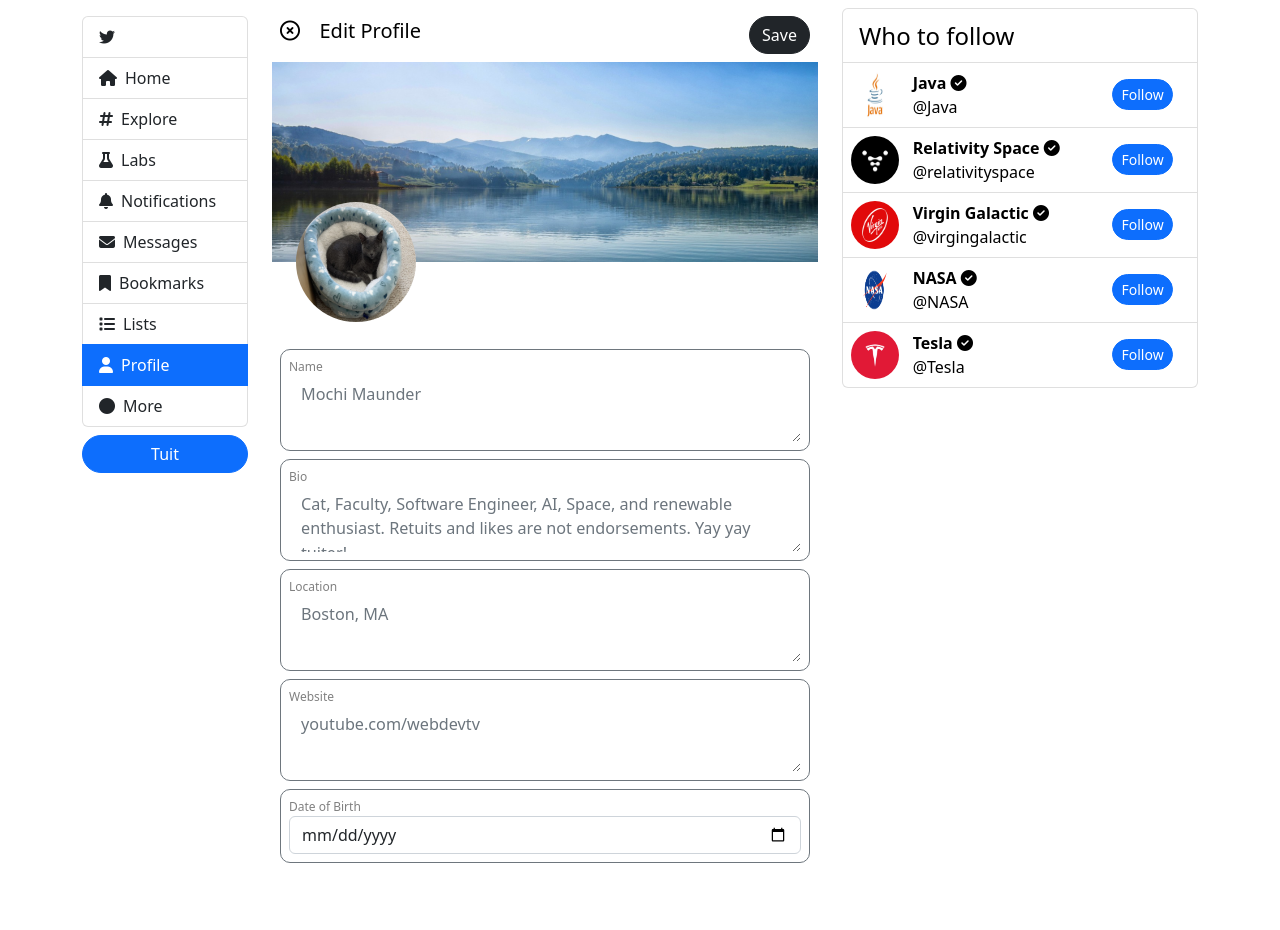
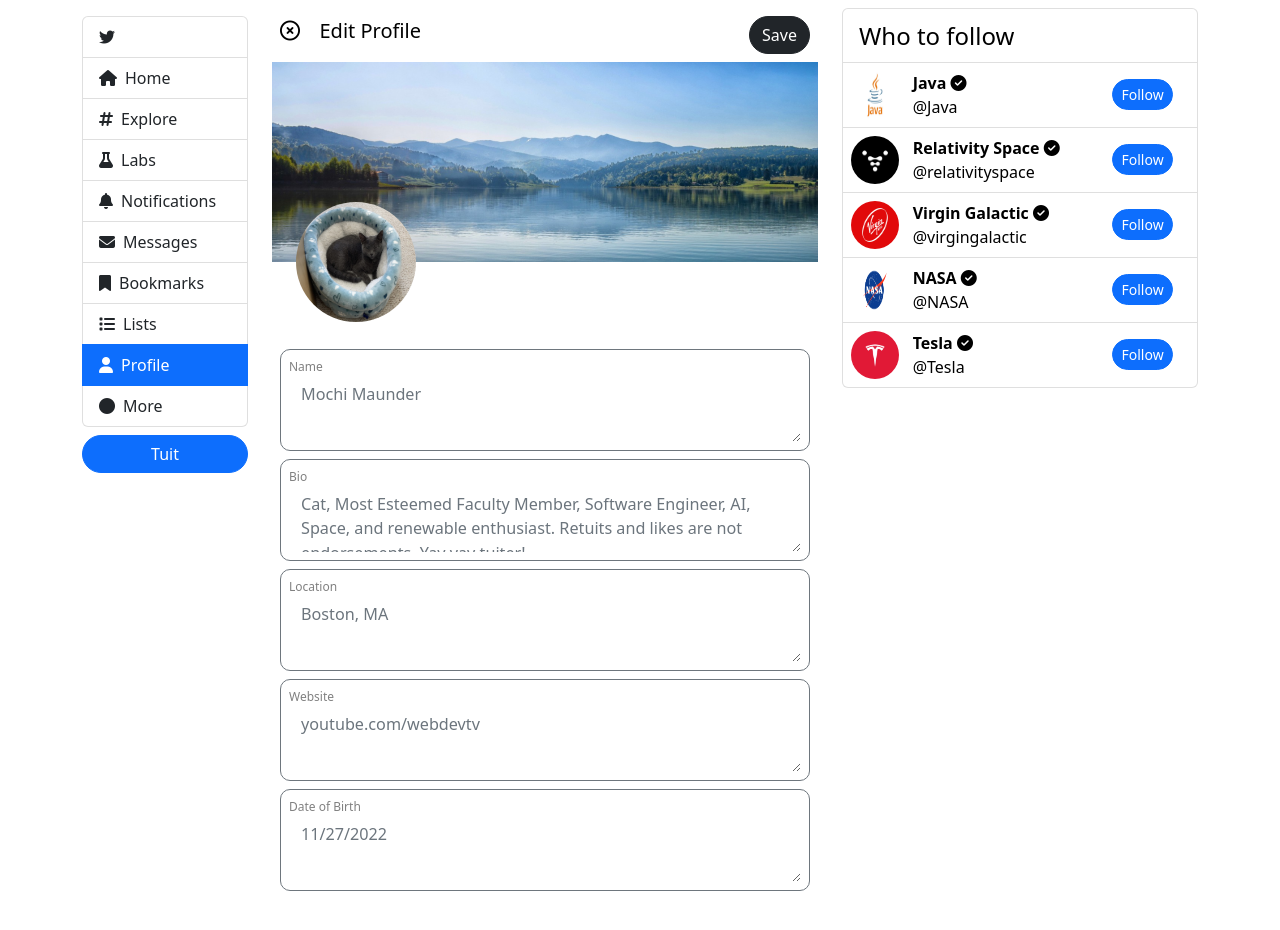
Before and after one commit to rehmaund/tuiter-react-web-app, a React (Create React App) app: page /tuiter/edit-profile in a window 1280 px wide. Shown: the top 930 px of the page. Built offline with nearby package versions, Linux system fonts and the light colour scheme.

Commit message:
finishing touches

```diff
--- a/public/tuiter/explore/index2.css
+++ b/public/tuiter/explore/index2.css
@@ -768,11 +768,10 @@ p#article-text {
     font-size: 10px;
 }
 
-.wd-rounded-photo {
+img.wd-rounded-photo {
     border-radius: 200px;
     position: relative;
     top: -60px;
-
 
 }
 
--- a/src/tuiter/home/whats-happening.js
+++ b/src/tuiter/home/whats-happening.js
@@ -14,7 +14,7 @@ const WhatsHappening = () => {
     return (
         <div className="row wd-div-boxes-bm m-1 pt-2">
             <div className="col-auto">
-                <img src="/images/nu.jpg" className="wd-rounded" width={50}/>
+                <img src="/images/mochi.jpg" className="wd-rounded" width={50}/>
             </div>
             <div className="col-10">
        <textarea value={whatsHappening} placeholder="What's happening?"
--- a/src/tuiter/profile/edit-profile.js
+++ b/src/tuiter/profile/edit-profile.js
@@ -11,9 +11,6 @@ function EditProfileComponent() {
     const [newLocation, setNewLocation] = useState(userData.location);
     const [newWebsite, setNewWebsite] = useState(userData.location);
     const [newDOB, setNewDOB] = useState(userData.dateOfBirth);
-    const datesArray = newDOB.split('/');
-    const dateFormatted = `${datesArray[2]}-${datesArray[0].padStart(2, "0")}-${datesArray[1].padStart(2, "0")}`;
-    console.log(dateFormatted);
 
 
     const editUserHandler = () => {
@@ -69,7 +66,7 @@ function EditProfileComponent() {
             </div>
             <div className="form-group wd-form-borders m-2 p-2">
                 <label for="dob">Date of Birth</label>
-                <input type="date" onChange = {(event) => setNewDOB(event.target.value)} className="form-control wd-border-none" id="dob" name="dob" placeholder={dateFormatted}></input>
+                <textarea type="date" onChange = {(event) => setNewDOB(event.target.value)} className="form-control wd-border-none" id="dob" name="dob" placeholder={newDOB}></textarea>
             </div>
         </form>
             </div>
--- a/src/tuiter/profile/profile-data.json
+++ b/src/tuiter/profile/profile-data.json
@@ -1,8 +1,8 @@
 {
   "firstName": "Mochi", "lastName": "Maunder", "handle": "@mochi-the-cat",
   "profilePicture": "/images/mochi.jpg", 	"bannerPicture": "/images/background.jpg",
-  "bio": "Cat, Faculty, Software Engineer, AI, Space, and renewable enthusiast. Retuits and likes are not endorsements. Yay yay tuiter!",
+  "bio": "Cat, Most Esteemed Faculty Member, Software Engineer, AI, Space, and renewable enthusiast. Retuits and likes are not endorsements. Yay yay tuiter!",
   "website": "youtube.com/webdevtv",
-  "location": "Boston, MA",	"dateOfBirth": "11/22/2023",	"dateJoined": "3/2023",
-  "followingCount": 340,	"followersCount": 1000000
+  "location": "Boston, MA",	"dateOfBirth": "11/27/2022",	"dateJoined": "3/2023",
+  "followingCount": 340,	"followersCount": "1.4M"
 }
--- a/src/tuiter/tuits/tuits-reducer.js
+++ b/src/tuiter/tuits/tuits-reducer.js
@@ -3,9 +3,9 @@ import { createSlice } from "@reduxjs/toolkit";
 import tuits from './tuits.json';
 
 const currentUser = {
-    "userName": "Northeastern University",
-    "handle": "@northeastern",
-    "image": "/images/nu.jpg",
+    "userName": "Mochi Maunder",
+    "handle": "@mochi-the-cat",
+    "image": "/images/mochi.jpg",
 };
 
 const templateTuit = {
```
